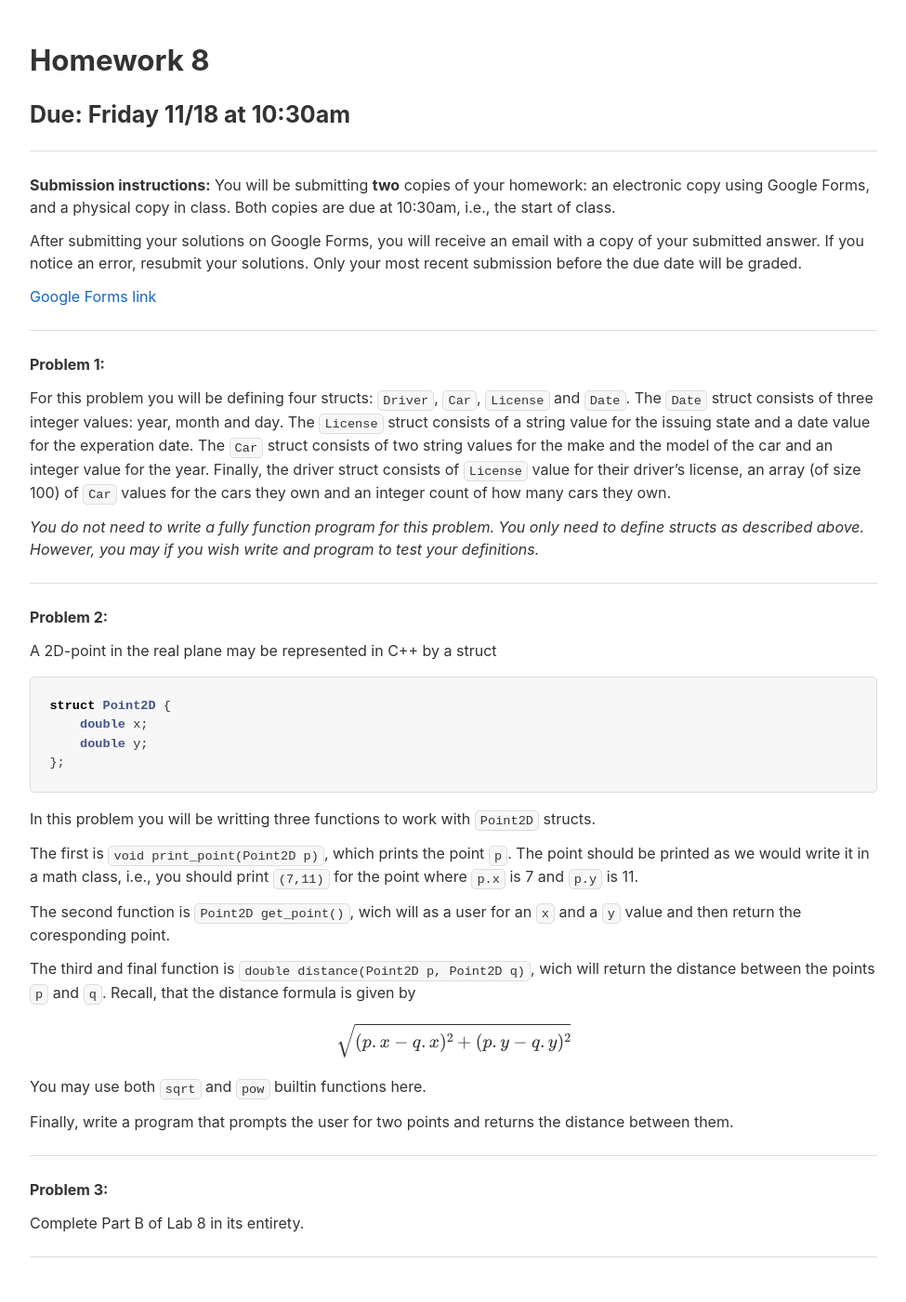
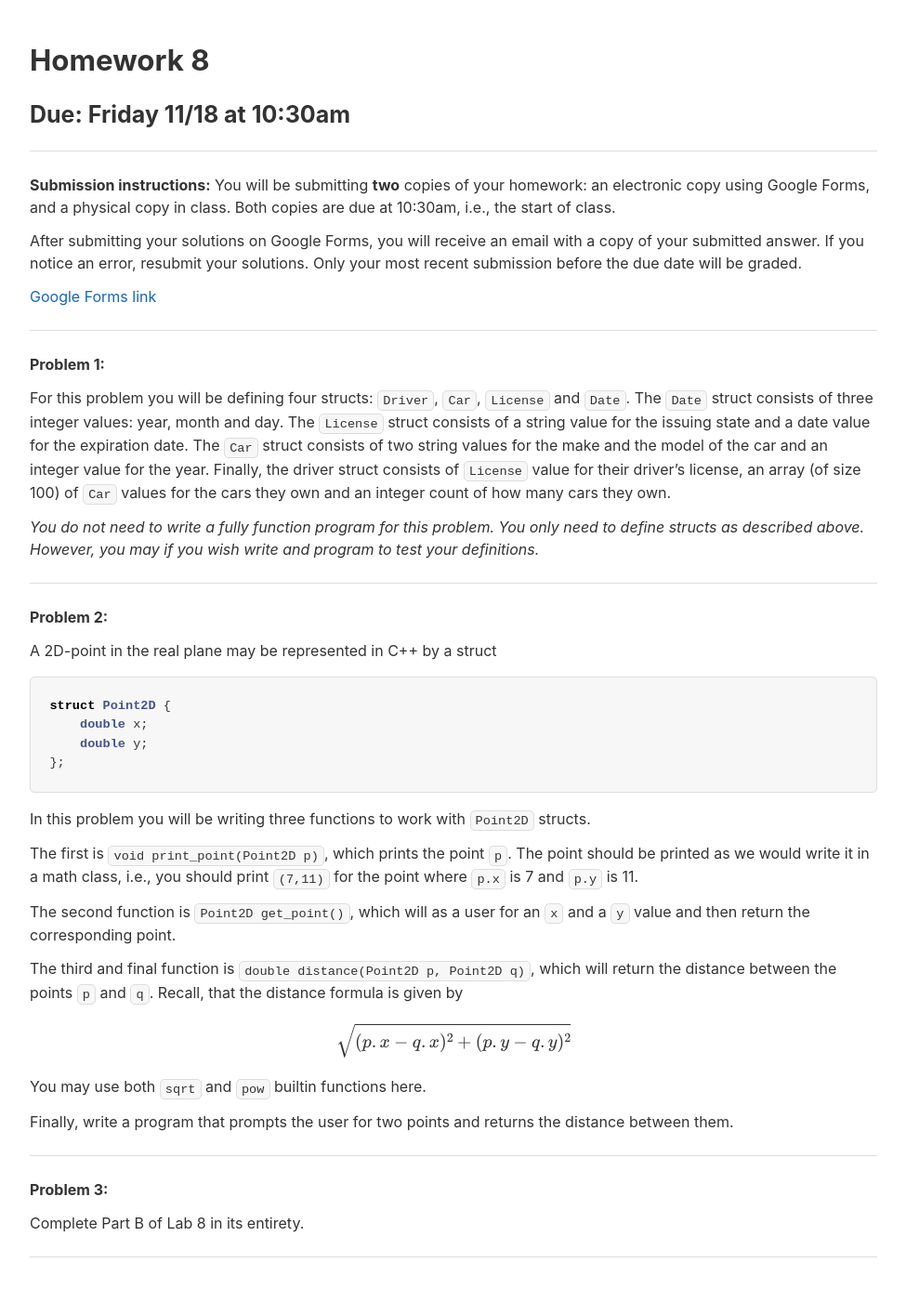
Before and after one commit to jacksonjw12/mbannister.github.io, a Jekyll site: the page built from _teaching/10-f16/Homework/Homework08.md, in a window 1280 px wide. Shown: the whole page at 93% size, without its empty margins (152-1127 px from the left). Built offline with Jekyll 4.4.1, drawn with Linux system fonts in a browser that asks for light colours; formulas are drawn with MathJax 3.

Commit message:
Fix spelling

````diff
--- a/_teaching/10-f16/Homework/Homework08.md
+++ b/_teaching/10-f16/Homework/Homework08.md
@@ -27,7 +27,7 @@ __Problem 1:__
 For this problem you will be defining four structs: `Driver`, `Car`, `License`
 and `Date`. The `Date` struct consists of three integer values: year, month and day.
 The `License` struct consists of a string value for the issuing state and a date
-value for the experation date. The `Car` struct consists of two string values for
+value for the expiration date. The `Car` struct consists of two string values for
 the make and the model of the car and an integer value for the year. Finally, the
 driver struct consists of `License` value for their driver's license, an array
 (of size 100) of `Car` values for the cars they own and an integer count of how
@@ -50,16 +50,16 @@ struct Point2D {
 };
 ```
 
-In this problem you will be writting three functions to work with `Point2D` structs.
+In this problem you will be writing three functions to work with `Point2D` structs.
 
 The first is `void print_point(Point2D p)`, which prints the point `p`. The point
 should be printed as we would write it in a math class, i.e., you should print
 `(7,11)` for the point where `p.x` is 7 and `p.y` is 11.
 
-The second function is `Point2D get_point()`, wich will as a user for an `x` and
-a `y` value and then return the coresponding point.
+The second function is `Point2D get_point()`, which will as a user for an `x` and
+a `y` value and then return the corresponding point.
 
-The third and final function is `double distance(Point2D p, Point2D q)`, wich
+The third and final function is `double distance(Point2D p, Point2D q)`, which
 will return the distance between the points `p` and `q`. Recall, that the distance
 formula is given by
 
````
